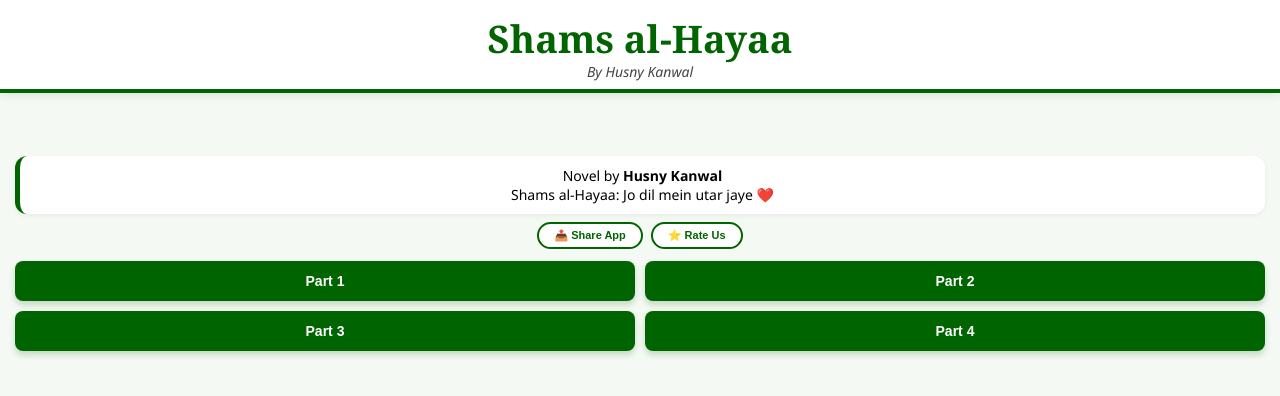
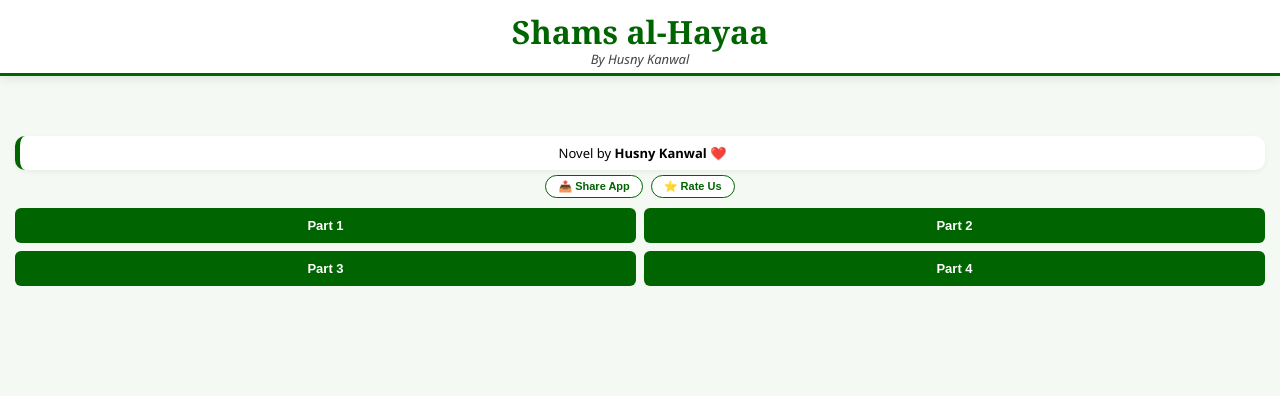
Before and after one commit to komalsheikh663-ai/shams-al-hayaa, a plain HTML site: page index.html in a window 1280 px wide. Drawn offline with Linux system fonts and the light colour scheme.

Commit message:
Update index.html

```diff
--- a/index.html
+++ b/index.html
@@ -14,51 +14,50 @@
             margin: 0; padding: 0; overflow-x: hidden;
         }
 
-        /* SPACE FIX: Padding aur Margin kam kar diye */
+        /* SPACE FIX: Isse header aur ads ke beech ka gap kam ho jayega */
         .app-header {
-            background: white; padding: 12px 10px 8px 10px;
-            border-bottom: 4px solid var(--main);
+            background: white; padding: 10px 10px 5px 10px;
+            border-bottom: 3px solid var(--main);
             box-shadow: 0 2px 10px rgba(0,0,0,0.1);
         }
         .app-title {
-            font-size: 38px;
-            font-weight: 900;
-            color: var(--main);
-            margin: 0;
+            font-size: 32px; font-weight: 900;
+            color: var(--main); margin: 0;
             font-family: 'Georgia', serif;
         }
-        .app-sub { font-size: 14px; color: #444; font-style: italic; margin-top: -2px; }
+        .app-sub { font-size: 13px; color: #444; font-style: italic; margin-top: -3px; }
 
-        /* SPACE FIX: Ad box ka margin kam kiya */
+        /* Banner Ad Area - Yahan aapka ad dikhega */
         .ad-box { margin: 5px auto; min-height: 50px; width: 100%; max-width: 320px; }
 
         .info-card {
-            background: white; margin: 8px 15px; padding: 10px;
-            border-radius: 12px; font-size: 14px;
+            background: white; margin: 5px 15px; padding: 8px;
+            border-radius: 10px; font-size: 13px;
             box-shadow: 0 2px 5px rgba(0,0,0,0.05); border-left: 5px solid var(--main);
         }
 
-        .mini-btns { display: flex; justify-content: center; gap: 8px; margin-bottom: 12px; }
+        .mini-btns { display: flex; justify-content: center; gap: 8px; margin-bottom: 10px; }
         .m-btn {
-            background: white; color: var(--main); border: 2px solid var(--main);
-            padding: 5px 15px; border-radius: 25px; font-size: 11px; font-weight: bold;
+            background: white; color: var(--main); border: 1.5px solid var(--main);
+            padding: 4px 12px; border-radius: 20px; font-size: 11px; font-weight: bold;
             cursor: pointer;
         }
 
         .grid-container {
             display: grid; grid-template-columns: 1fr 1fr;
-            gap: 10px; padding: 0 15px; margin-bottom: 15px;
+            gap: 8px; padding: 0 15px; margin-bottom: 10px;
         }
         .p-btn {
             background: var(--main); color: white; border: none;
-            padding: 12px; border-radius: 8px; font-weight: bold;
-            font-size: 14px; box-shadow: 0 4px 6px rgba(0,100,0,0.2);
+            padding: 10px; border-radius: 6px; font-weight: bold;
+            font-size: 13px;
         }
 
+        /* Novel frame aur ad slot ka setup */
         .novel-container {
             position: relative; width: 100%; height: 80vh;
             display: none; border-top: 2px solid var(--main);
-            background: #f0f0f0; margin-top: 10px;
+            background: #f0f0f0; margin-top: 5px;
         }
 
         .security-overlay {
@@ -67,15 +66,15 @@
             background: transparent; z-index: 9999;
         }
 
-        /* Native Ad Slot after Novel */
-        .native-ad-box { margin: 15px auto; width: 90%; background: #fff; border: 1px dashed #ccc; display: none; }
+        /* Native Ad Slot after Novel (Kamai barhane ke liye) */
+        .native-ad-box { margin: 10px auto; width: 100%; background: #fff; display: none; }
 
         iframe { width: 100%; height: 100%; border: none; }
 
         .loader {
             position: absolute; top: 50%; left: 50%; transform: translate(-50%, -50%);
-            border: 5px solid #ddd; border-top: 5px solid var(--main);
-            border-radius: 50%; width: 45px; height: 45px; animation: spin 1s linear infinite;
+            border: 4px solid #ddd; border-top: 4px solid var(--main);
+            border-radius: 50%; width: 40px; height: 40px; animation: spin 1s linear infinite;
         }
         @keyframes spin { 0% { transform: translate(-50%, -50%) rotate(0deg); } 100% { transform: translate(-50%, -50%) rotate(360deg); } }
     </style>
@@ -95,8 +94,7 @@
     </div>
 
     <div class="info-card">
-        Novel by <b>Husny Kanwal</b><br>
-        Shams al-Hayaa: Jo dil mein utar jaye ❤️
+        Novel by <b>Husny Kanwal</b> ❤️
     </div>
 
     <div class="mini-btns">
@@ -130,7 +128,7 @@
             const native = document.getElementById('nativeSlot');
 
             area.style.display = 'block';
-            native.style.display = 'block'; // Novel khulte hi native ad slot bhi dikhega
+            native.style.display = 'block';
             loader.style.display = 'block';
             frame.src = `https://drive.google.com/file/d/${id}/preview`;
 
```
